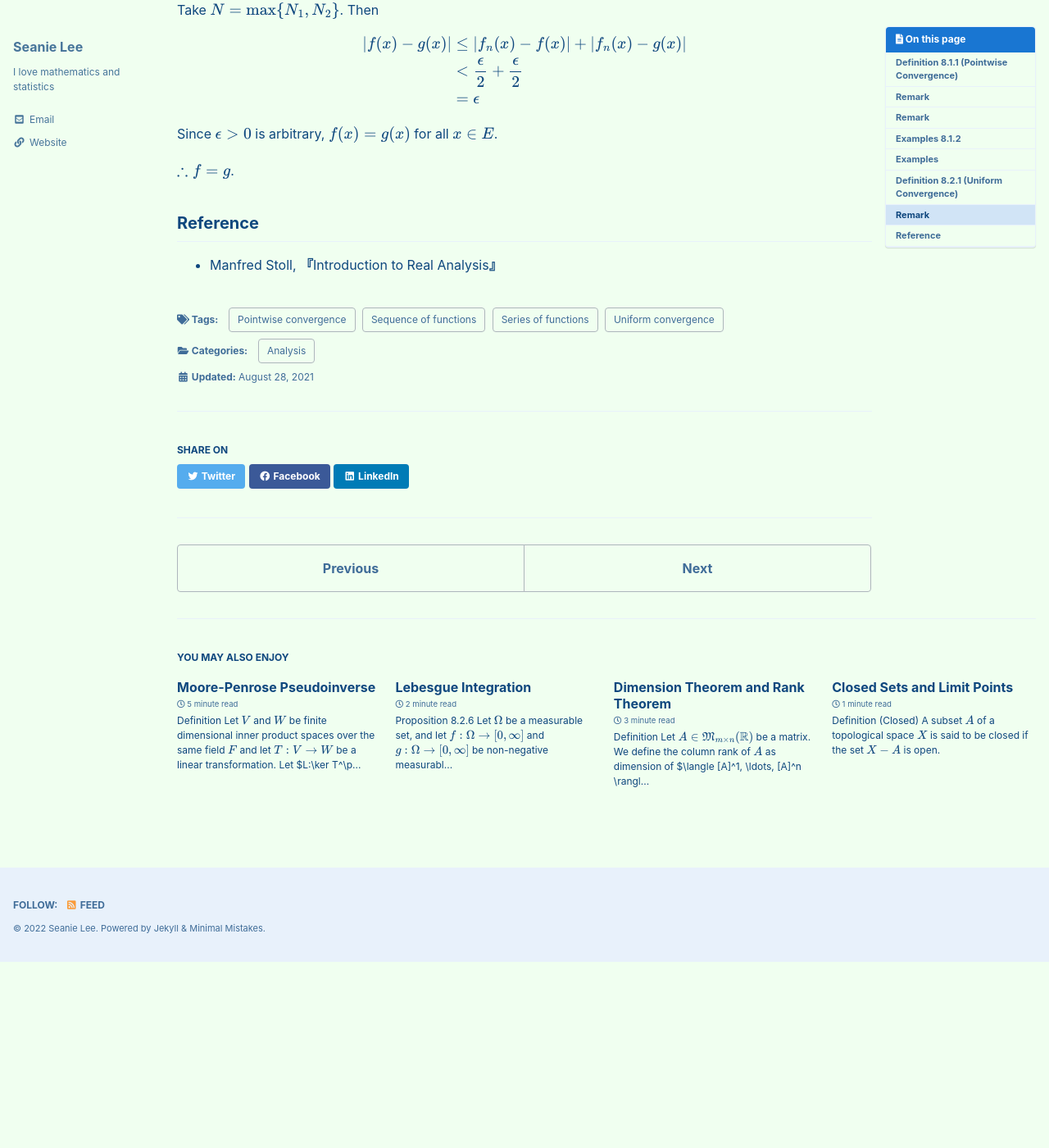
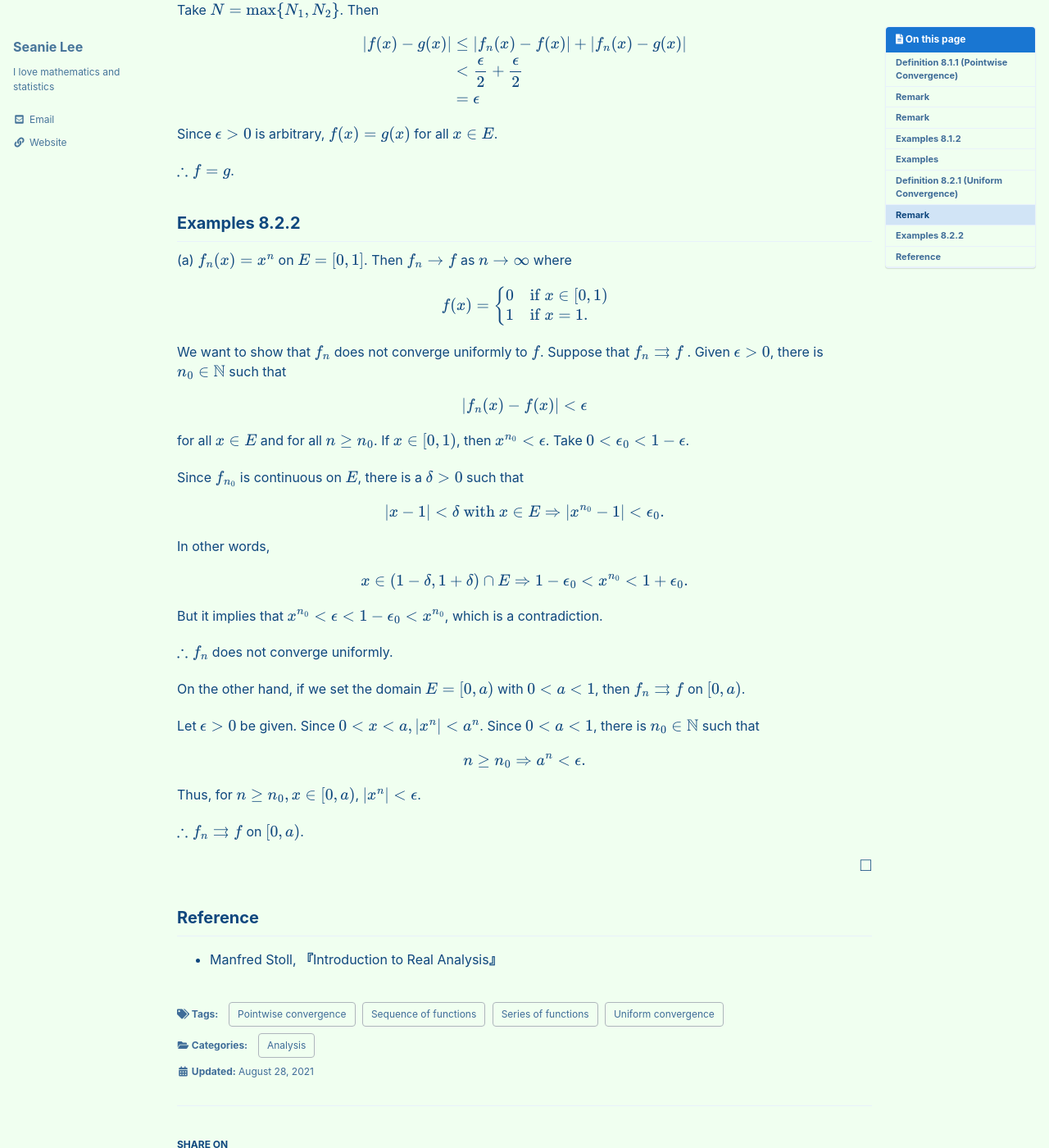
Before and after one commit to seanie12/blog, a Jekyll site: the page built from _posts/2021-08-28-pointwise-uniform-convergence.md, in a window 1280 px wide and 1400 px high, scrolled down 2844 px. Shown: the whole window at 82% size. Built offline with Jekyll 4.4.1, drawn with Linux system fonts in a browser that asks for light colours; cached includes are drawn as plain includes; formulas are drawn with MathJax 3; before the commit the page ends 4016 px from its top, so only the background shows below that; some of the changed text lies outside the part shown.

Commit message:
Update 2021-08-28-pointwise-uniform-convergence.md

```diff
--- a/_posts/2021-08-28-pointwise-uniform-convergence.md
+++ b/_posts/2021-08-28-pointwise-uniform-convergence.md
@@ -201,5 +201,65 @@ Since $\epsilon >0$ is arbitrary, $f(x)=g(x)$ for all $x\in E$.
 $\therefore f=g$.
 $$\tag*{$\square$}$$
 
+
+## Examples 8.2.2
+(a) $f_n(x) = x^n$ on $E=[0,1]$. Then $f_n \to f$ as $n\to\infty$ where
+
+$$
+\begin{align*}
+f(x) = \begin{cases}
+0 & \text{if } x \in [0, 1) \\
+1 & \text{if } x = 1.
+\end{cases}
+\end{align*}
+$$
+
+We want to show that $f_n$ does not converge uniformly to $f$. Suppose that $f_n\rightrightarrows f$ . Given $\epsilon>0$, there is $n_0\in\mathbb{N}$ such that
+
+$$
+\begin{align*}
+\lvert f_n(x) -f(x)\rvert <\epsilon
+\end{align*}
+$$
+
+for all $x\in E$ and for all $n \geq n_0$. If $x\in [0,1)$, then $x^{n_0}<\epsilon$. Take $0<\epsilon_0 <1-\epsilon$.
+
+Since $f_{n_0}$ is continuous on $E$, there is a $\delta>0$ such that
+
+$$
+\begin{align*}
+\lvert x-1 \rvert <\delta \text{ with } x\in E \Rightarrow \lvert x^{n_0}-1\rvert < \epsilon_0.
+\end{align*}
+$$
+
+In other words,
+
+$$
+\begin{align*}
+x\in (1-\delta, 1+\delta) \cap E \Rightarrow 1-\epsilon_0 < x^{n_0} < 1+\epsilon_0.
+\end{align*}
+$$
+
+But it implies that $x^{n_0} < \epsilon < 1-\epsilon_0< x^{n_0}$, which is a contradiction.
+
+$\therefore f_n$ does not converge uniformly.
+
+On the other hand, if we set the domain $E=[0,a)$ with $0<a<1$, then $f_n\rightrightarrows f$ on $[0,a)$.
+
+Let $\epsilon >0$ be given. Since $0<x<a,  \lvert x^n\rvert <a^n$. Since $0<a<1$, there is $n_0\in\mathbb{N}$ such that
+
+$$
+\begin{align*}
+n\geq n_0 \Rightarrow a^n <\epsilon.
+\end{align*}
+$$
+
+Thus, for $n\geq n_0, x\in [0,a)$, $\lvert x^n\rvert <\epsilon$.
+
+$\therefore f_n \rightrightarrows f$ on $[0,a)$.
+
+$$\tag*{$\square$}$$
+
+
 ## Reference
 - Manfred Stoll, **『**Introduction to Real Analysis**』**
```
